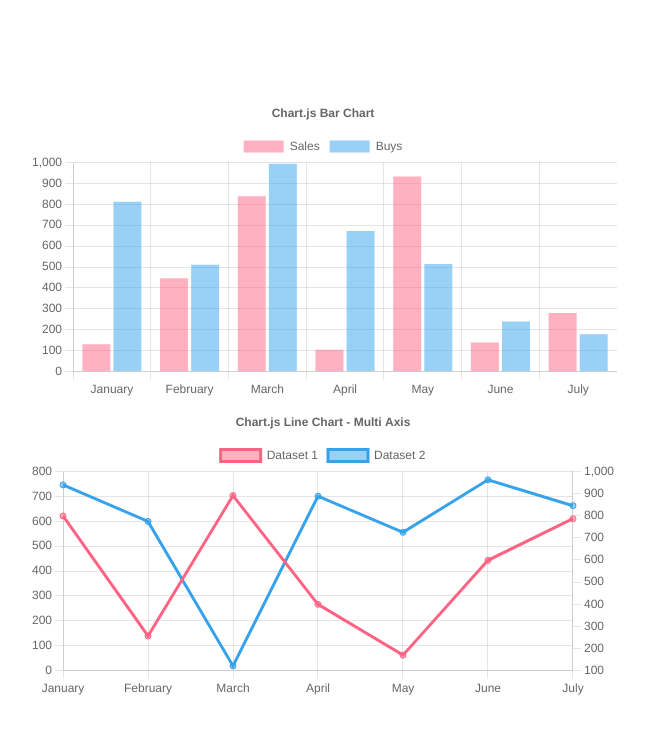
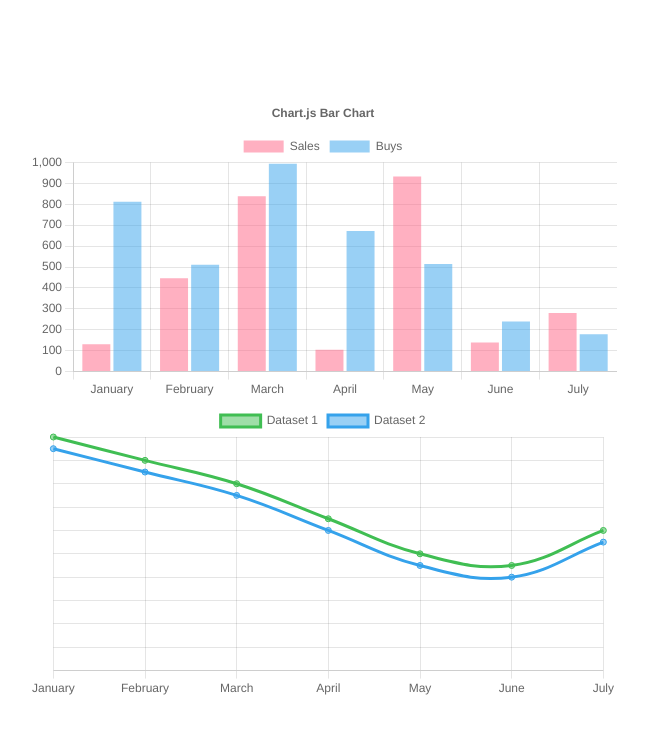
Before and after one commit to Rostov4an1n/hackathon2023-donstu-fastreports, a Next.js app in the folder Client/: page / in a window 1280 px wide. Shown: the top 734 px of the page, without its empty margins (317-965 px from the left). Built offline with nearby package versions, Linux system fonts and the light colour scheme.

Commit message:
ДобавленBackground графика а такж  убран график бар

```diff
--- a/Client/app/components/chartLine.js
+++ b/Client/app/components/chartLine.js
@@ -1,5 +1,3 @@
-'use client';
-
 import {
     Chart as ChartJS,
     CategoryScale,
@@ -8,18 +6,10 @@
     LineElement,
     Title,
     Tooltip,
-    Legend,
+    Legend
 } from 'chart.js';
 
-  ChartJS.register(
-    CategoryScale,
-    LinearScale,
-    PointElement,
-    LineElement,
-    Title,
-    Tooltip,
-    Legend
-  );
+ChartJS.register(CategoryScale, LinearScale, PointElement, LineElement, Title, Tooltip, Legend);
 
 export const optionsLine = {
     responsive: true,
@@ -30,7 +20,7 @@
     stacked: false,
     plugins: {
         title: {
-        display: true,
+            display: false,
             text: 'Chart.js Line Chart - Multi Axis',
         },
     },
@@ -38,34 +28,43 @@
         y: {
             type: 'linear',
             display: true,
-        position: 'left',
+            position: 'none',
         },
         y1: {
             type: 'linear',
             display: true,
-        position: 'right',
+            position: 'none',
             grid: {
                 drawOnChartArea: false,
             },
+        },
+    },
+    elements: {
+        line: {
+            fill: true,
+            backgroundColor: 'rgba(255, 0, 0, 0.5)',
+            tension: 0.4,
         },
     },
 };
 
 const labels = ['January', 'February', 'March', 'April', 'May', 'June', 'July'];
 
+const datalabels = [20, 18, 16, 13, 10, 9, 12, 3, 1];
+const datalabels2 = [23, 21, 19, 16, 13, 12, 15, 6, 4];
+
 export const dataLine = {
     labels,
-    datasets: [
-      {
+    datasets: [{
             label: 'Dataset 1',
-        data: labels.map(() => Math.floor(Math.random() * 1000)),
-        borderColor: 'rgb(255, 99, 132)',
-        backgroundColor: 'rgba(255, 99, 132, 0.5)',
+            data: datalabels,
+            borderColor: '#40BE53FF',
+            backgroundColor: 'rgba(64, 190, 83, 0.5)',
             yAxisID: 'y',
         },
         {
             label: 'Dataset 2',
-        data: labels.map(() => Math.floor(Math.random() * 1000)),
+            data: datalabels2,
             borderColor: 'rgb(53, 162, 235)',
             backgroundColor: 'rgba(53, 162, 235, 0.5)',
             yAxisID: 'y1',
```
Lines whose indentation alone changed are shown as unchanged.
